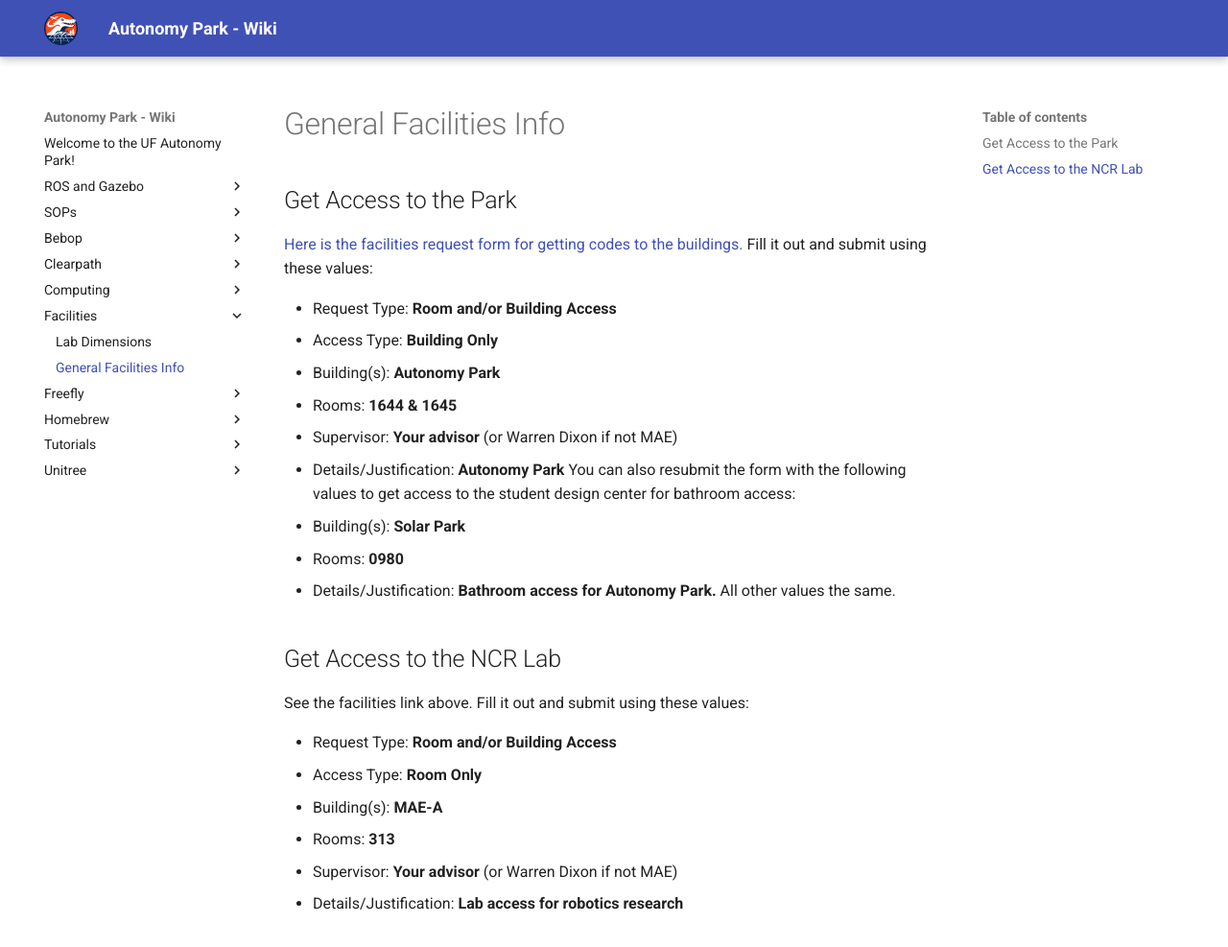
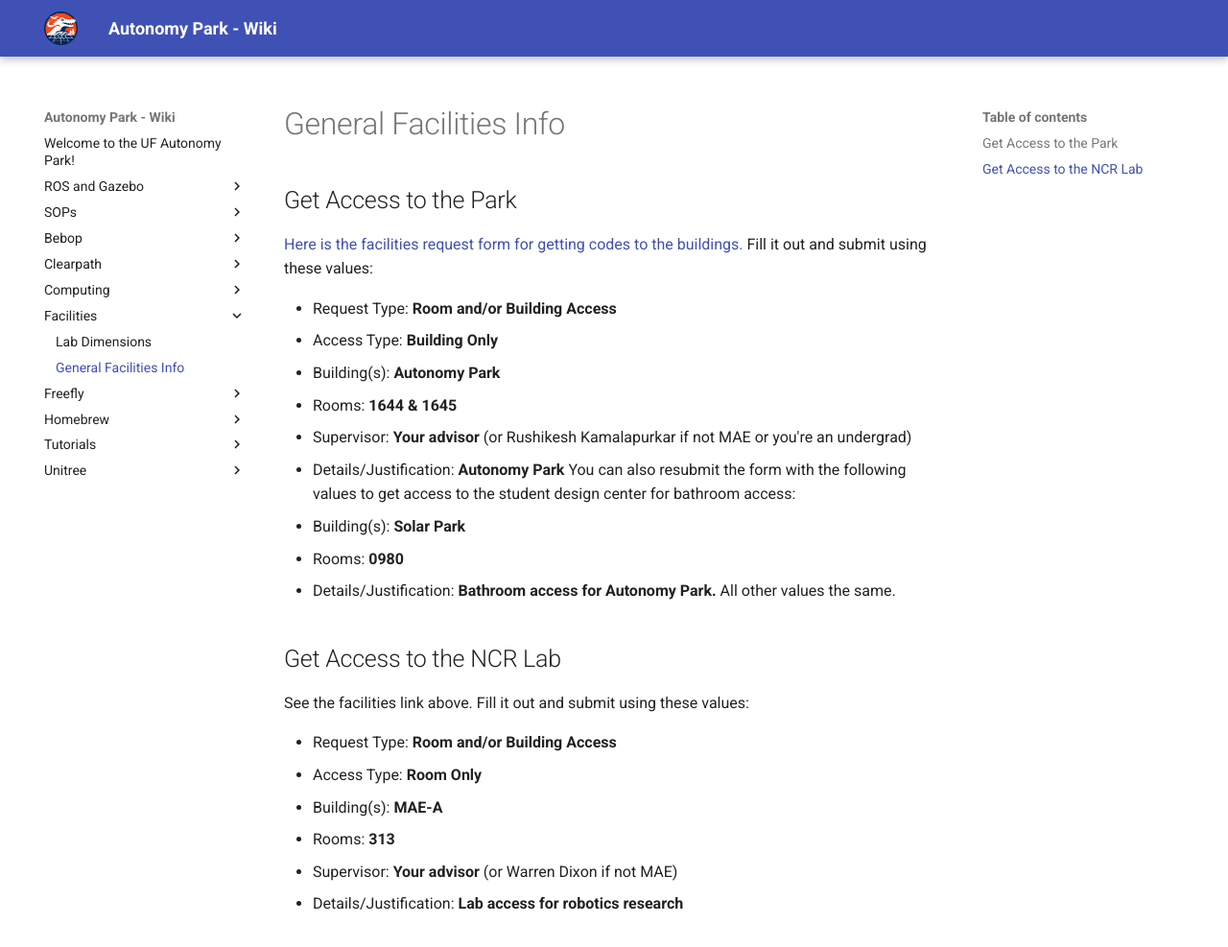
Before and after one commit to UFL-Autonomy-Park/apark_wiki, an MkDocs documentation site: the page built from docs/facilities/general.md, in a window 1280 px wide and 1003 px high. Shown: the top 987 px of the window at 96% size. Built offline with MkDocs 1.6.1 and Material for MkDocs 9.7.7, drawn with Linux system fonts in a browser that asks for light colours.

Commit message:
Changed facility request to cc dr K instaed of Dixon

```diff
--- a/docs/facilities/general.md
+++ b/docs/facilities/general.md
@@ -9,7 +9,7 @@
 - Access Type: **Building Only**
 - Building(s): **Autonomy Park**
 - Rooms: **1644 & 1645**
-- Supervisor: **Your advisor** (or Warren Dixon if not MAE)
+- Supervisor: **Your advisor** (or Rushikesh Kamalapurkar if not MAE or you're an undergrad)
 - Details/Justification: **Autonomy Park**
   You can also resubmit the form with the following values to get access to the student design center for bathroom access:
 - Building(s): **Solar Park**
```
